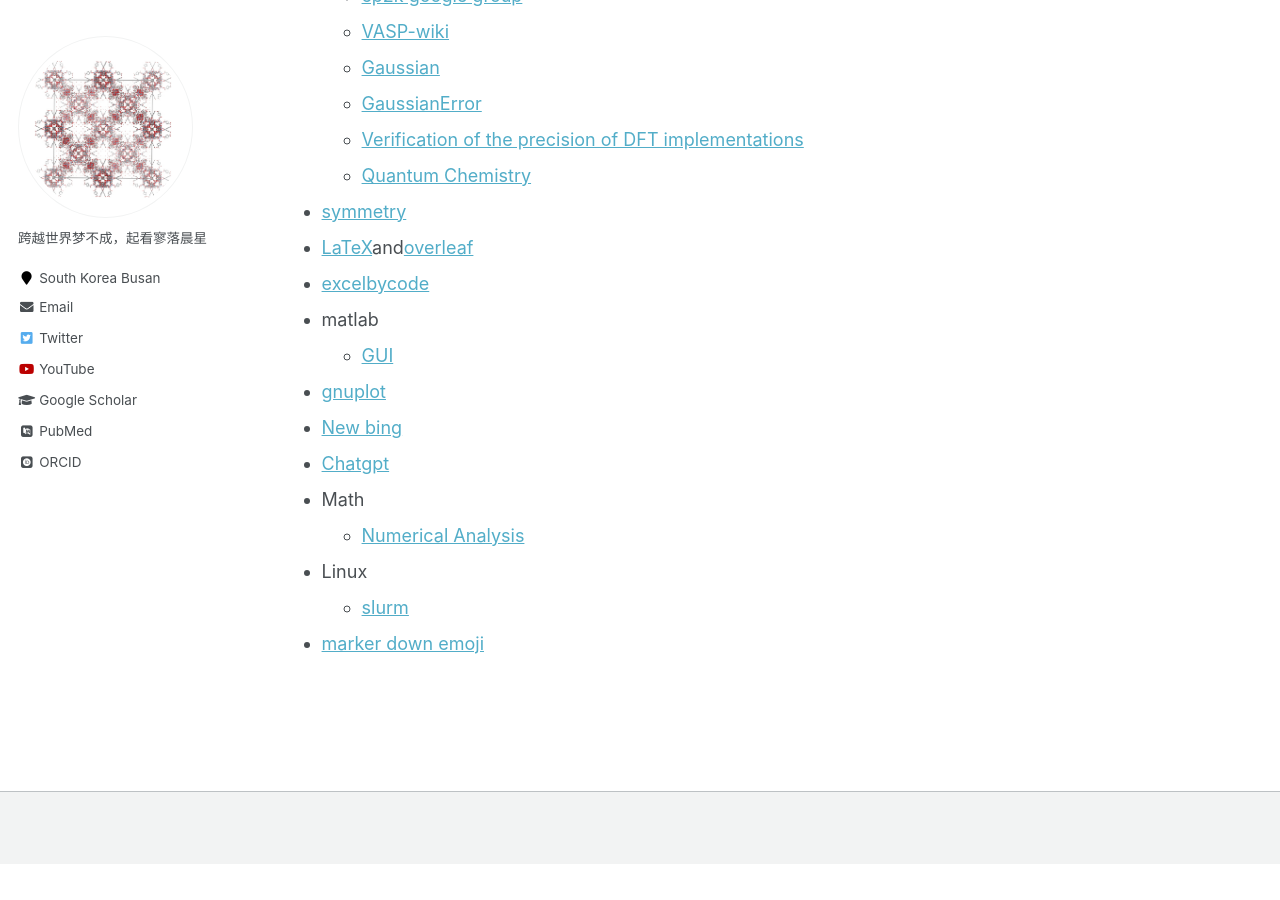
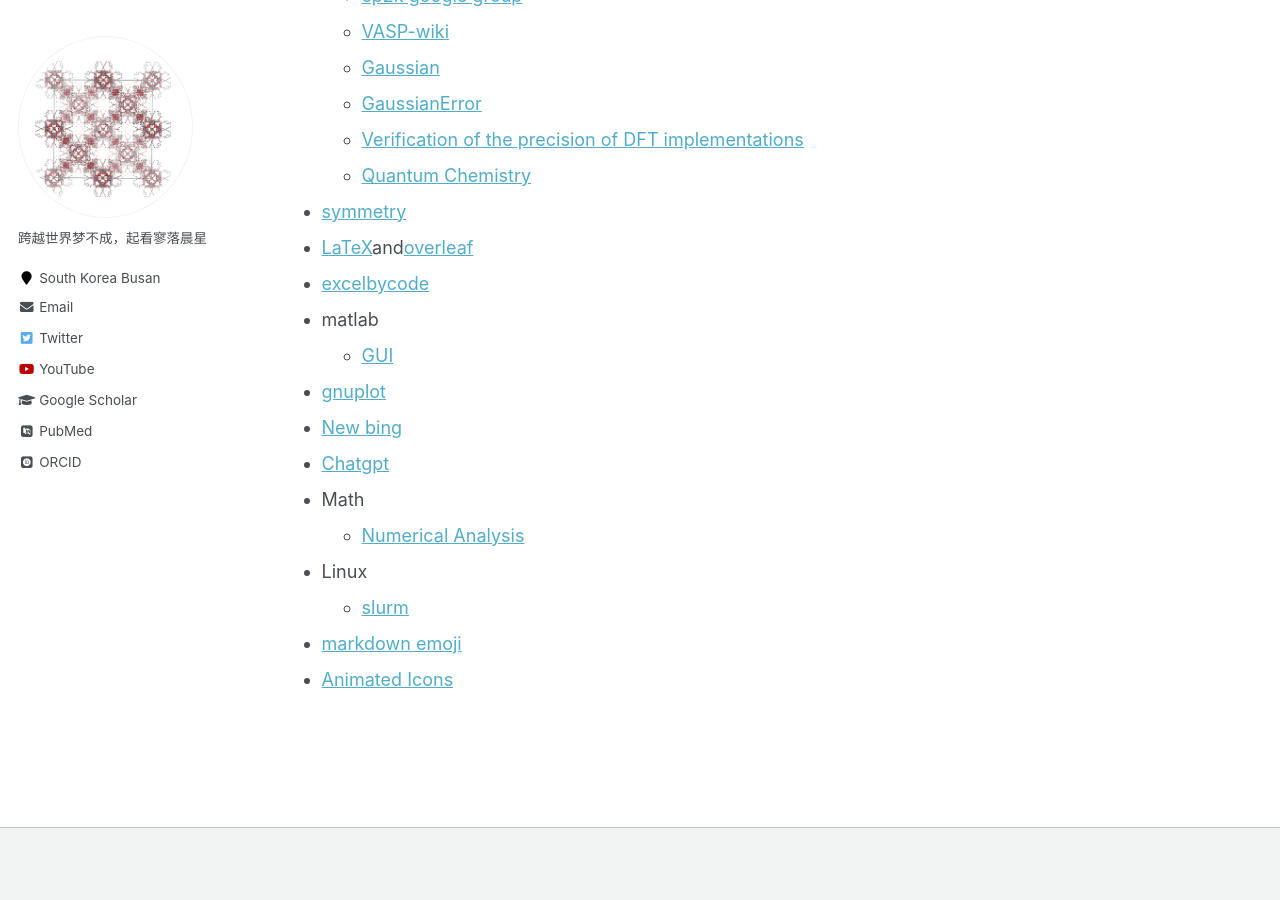
Before and after one commit to sxm13/ZGBshenxiaomoCV.github.io, a Jekyll site: the page built from _pages/markdown.md, in a window 1280 px wide and 900 px high, scrolled down 4615 px. Built offline with Jekyll 4.4.1, drawn with Linux system fonts in a browser that asks for light colours; some web fonts are replaced; before the commit the page ends 5479 px from its top, so only the background shows below that.

Commit message:
Update markdown.md

```diff
--- a/_pages/markdown.md
+++ b/_pages/markdown.md
@@ -146,4 +146,5 @@ redirect_from:
   * [Numerical Analysis](https://ocw.mit.edu/courses/2-993j-introduction-to-numerical-analysis-for-engineering-13-002j-spring-2005/pages/calendar/)
 * Linux
   * [slurm](extension://bfdogplmndidlpjfhoijckpakkdjkkil/pdf/viewer.html?file=http%3A%2F%2Fhmli.ustc.edu.cn%2Fdoc%2Fuserguide%2Fslurm-userguide.pdf)
-* [marker down emoji](https://www.webfx.com/tools/emoji-cheat-sheet/)
+* [markdown emoji](https://www.webfx.com/tools/emoji-cheat-sheet/)
+* [Animated Icons](https://www.flaticon.com/animated-icons)
```
